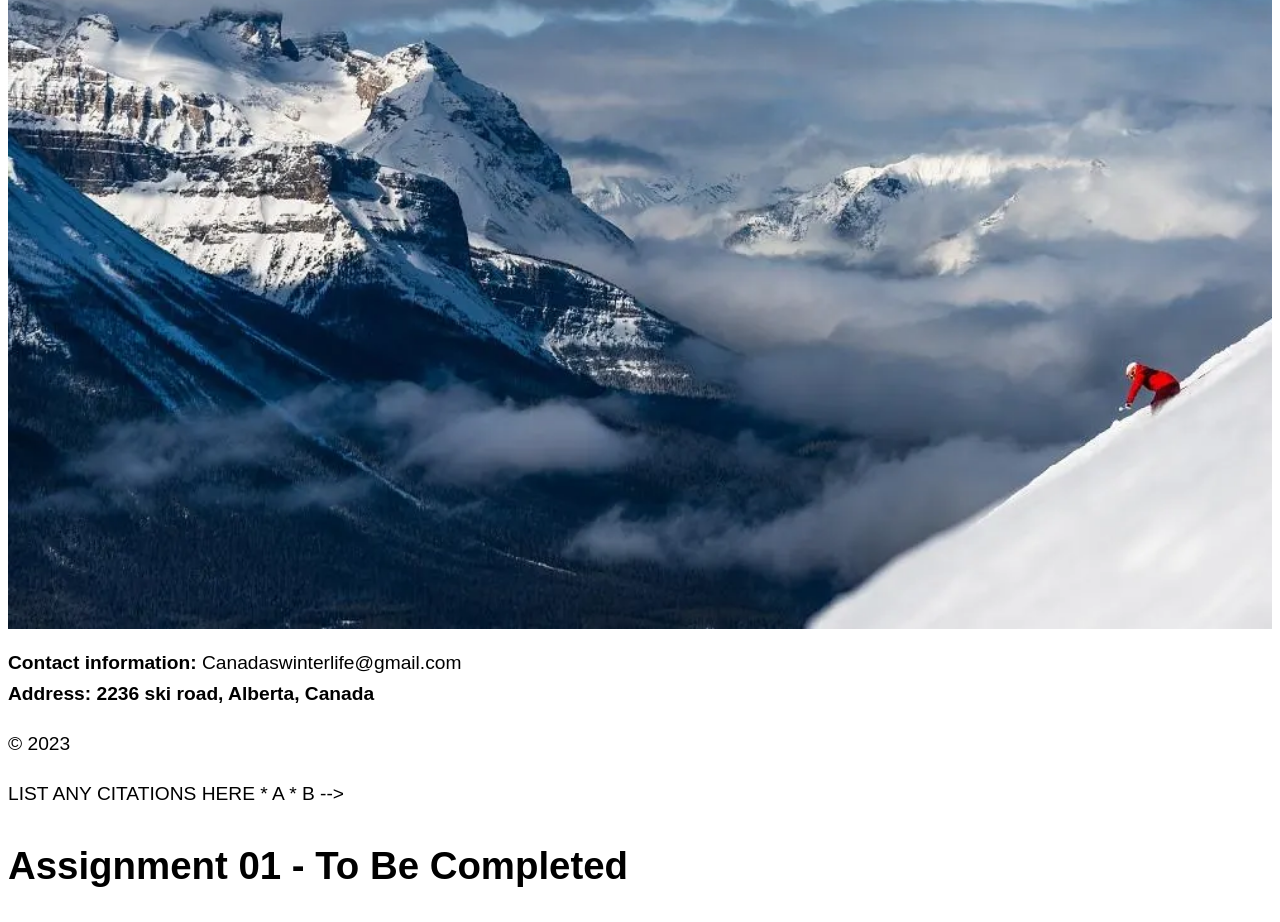
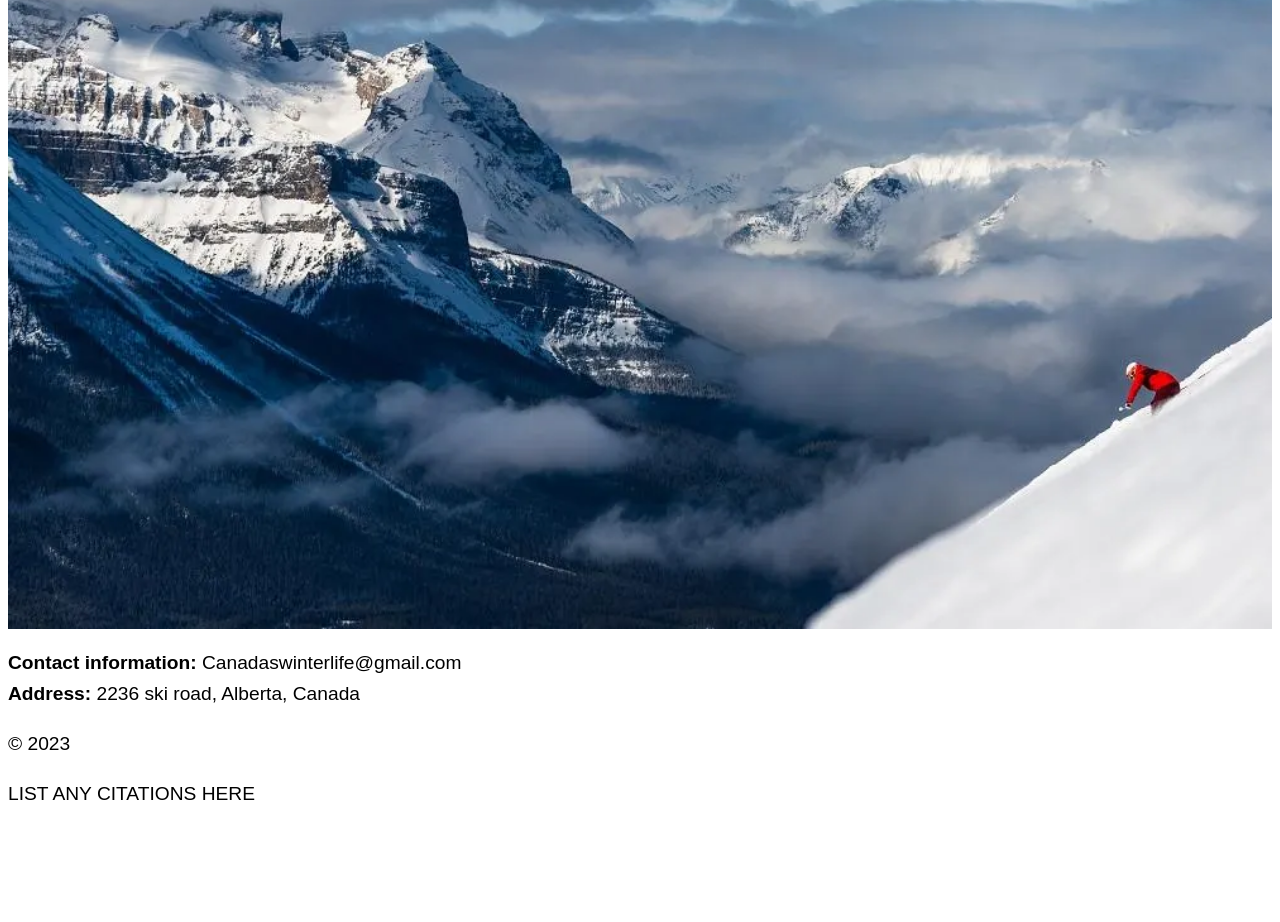
Before and after one commit to irm1005-itec1005-fall-2023/assignment-01-JacobGalipeau, a plain HTML site: page index.html in a window 1280 px wide. Shown: the part 5682-6604 px from the top of the page. After the commit the page ends 6500 px from the top, so only its background shows below. Drawn offline with Linux system fonts and the light colour scheme.

Commit message:
Update index.html

```diff
--- a/index.html
+++ b/index.html
@@ -258,22 +258,11 @@ placeholder="613-123-4567" />
     src="./banffski.webp"
     alt="banff"
     >
-    <p><strong>Contact information:</strong> Canadaswinterlife@gmail.com <br /> <strong>Address: 2236 ski road, Alberta, Canada</strong></p>
+    <p><strong>Contact information:</strong> Canadaswinterlife@gmail.com <br /> <strong>Address:</strong> 2236 ski road, Alberta, Canada</p>
    <p>© 2023</p>
 
     LIST ANY CITATIONS HERE
 
-        * A
-        * B
 
-    -->
-
-    <!--
-
-      YOU HAVE TO MODIFY THE HTML TO BUILD YOUR AWESOME PAGE
-
-    -->
-
-    <h1>Assignment 01 - To Be Completed</h1>
   </body>
 </html>
```
